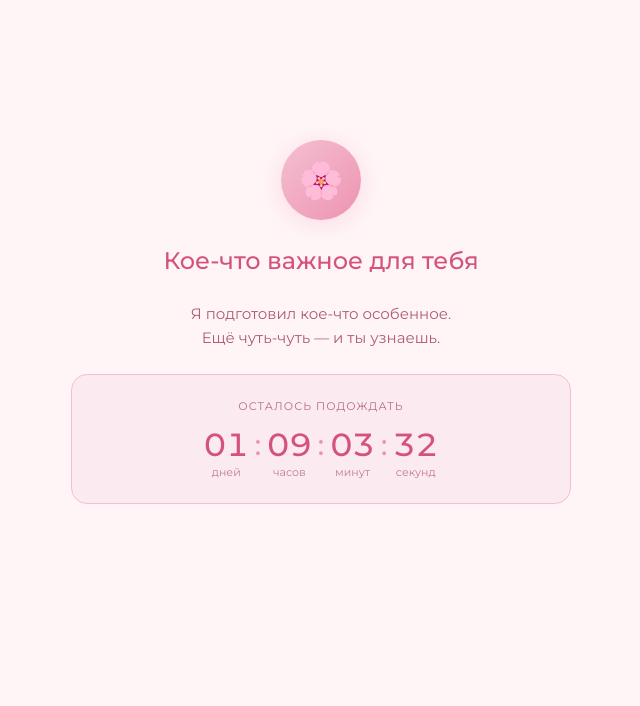
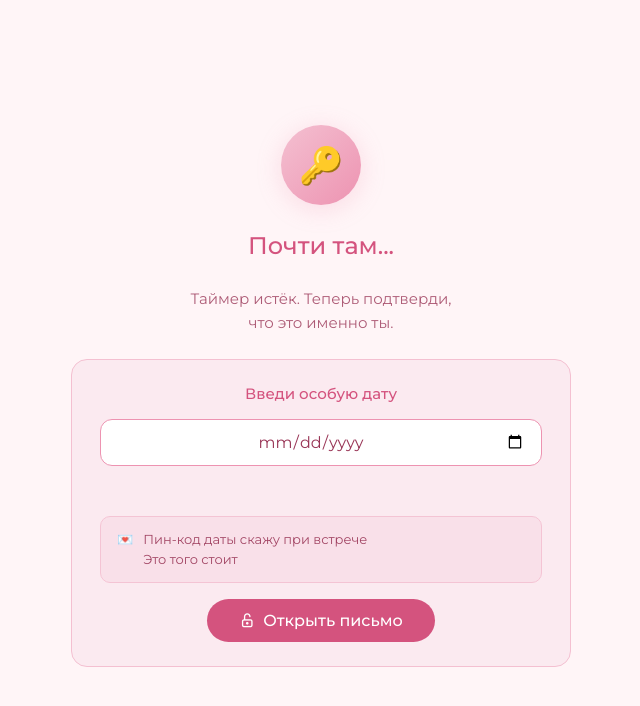
Before and after one commit to jasurbek2772/-, a plain HTML site: page index.html in a window 1280 px wide. Shown: the whole page, without its empty margins (319-959 px from the left). Drawn offline with Linux system fonts and the light colour scheme; a web font is replaced by a local one.

Commit message:
Update index.html

```diff
--- a/index.html
+++ b/index.html
@@ -404,7 +404,7 @@
   <script>
     // Красноярск = UTC+7, поэтому к UTC времени прибавляем 7 часов
 // 14.06.2026 22:00 KRAT = 14.06.2026 15:00 UTC
-const UNLOCK = new Date(Date.UTC(2026, 5, 14, 15, 0, 0));
+const UNLOCK = new Date(Date.UTC(2026, 5, 11, 15, 0, 0));
     const SECRET_DATE = '2008-12-08';
 
     function pad(n) { return String(n).padStart(2,'0'); }
```
